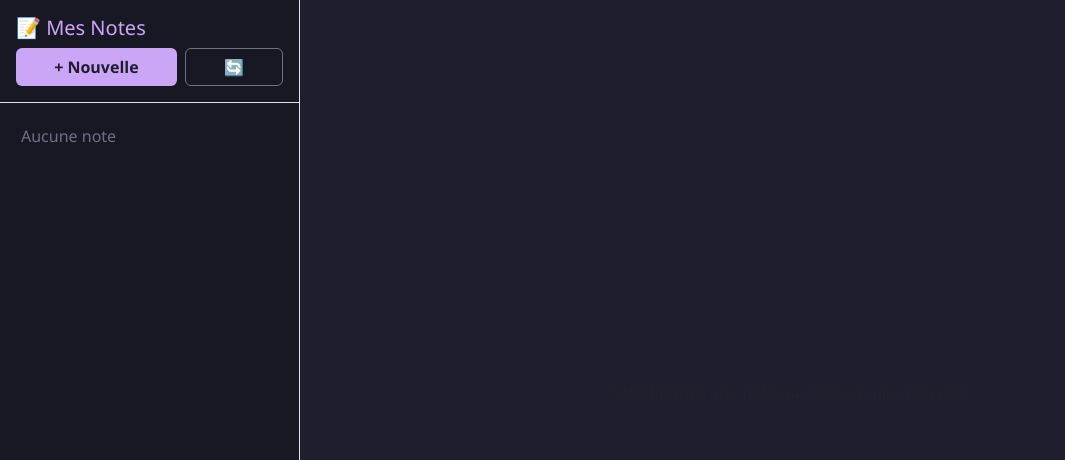
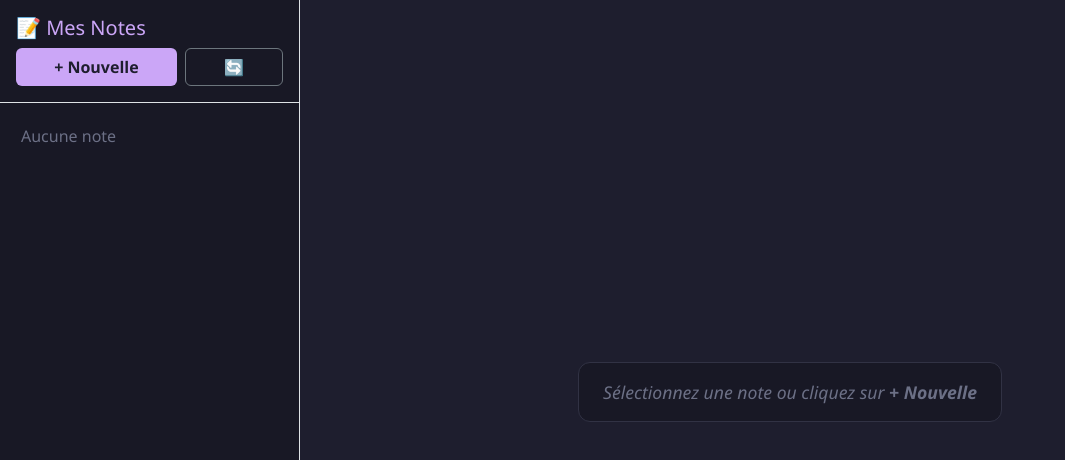
Before and after one commit to Arthure-code/tandem-notes, a website with bundled scripts: page notes-tauri/src/index.html in a window 1280 px wide. Shown: the top 460 px of the page, without its empty margins (0-1065 px from the left). Built offline with nearby package versions, Linux system fonts and the light colour scheme; no server answers.

Commit message:
Amelioration visibilite etat vide

```diff
--- a/notes-tauri/src/index.html
+++ b/notes-tauri/src/index.html
@@ -1,5 +1,6 @@
 <!DOCTYPE html>
 <html lang="fr">
+
 <head>
   <meta charset="UTF-8" />
   <meta name="viewport" content="width=device-width, initial-scale=1.0" />
@@ -7,6 +8,7 @@
   <link href="https://cdn.jsdelivr.net/npm/bootstrap@5.3.3/dist/css/bootstrap.min.css" rel="stylesheet">
   <link rel="stylesheet" href="styles.css" />
 </head>
+
 <body>
 
   <div class="d-flex vh-100 overflow-hidden">
@@ -37,8 +39,8 @@
       </div>
 
       <!-- État vide -->
-      <div id="etat-vide" class="d-flex flex-grow-1 align-items-center justify-content-center text-muted">
-        <p>Sélectionnez une note ou créez-en une nouvelle</p>
+      <div id="etat-vide" class="d-flex flex-grow-1 align-items-center justify-content-center">
+        <p>Sélectionnez une note ou cliquez sur <strong>+ Nouvelle</strong></p>
       </div>
       <!-- Vue détails -->
       <div id="vue-details" class="hidden p-4">
@@ -57,10 +59,8 @@
         <input type="text" id="input-titre"
           class="form-control form-control-lg bg-transparent border-0 border-bottom rounded-0 text-white px-0"
           placeholder="Titre de la note..." maxlength="100" />
-        <textarea id="input-details"
-          class="form-control bg-dark text-white flex-grow-1"
-          placeholder="Écrivez vos détails ici..."
-          style="min-height:200px; resize:none;"></textarea>
+        <textarea id="input-details" class="form-control bg-dark text-white flex-grow-1"
+          placeholder="Écrivez vos détails ici..." style="min-height:200px; resize:none;"></textarea>
         <div class="d-flex gap-2">
           <button id="btn-sauvegarder" class="btn btn-success">💾 Sauvegarder</button>
           <button id="btn-annuler" class="btn btn-secondary">Annuler</button>
@@ -74,4 +74,5 @@
   <script src="https://cdn.jsdelivr.net/npm/bootstrap@5.3.3/dist/js/bootstrap.bundle.min.js"></script>
   <script type="module" src="main.js"></script>
 </body>
+
 </html>
--- a/notes-tauri/src/styles.css
+++ b/notes-tauri/src/styles.css
@@ -87,6 +87,15 @@ body {
   font-style: italic;
 }
 
+#etat-vide p {
+  color: #6c7086;
+  font-size: 1.1rem;
+  font-style: italic;
+  background: #181825;
+  padding: 16px 24px;
+  border-radius: 12px;
+  border: 1px solid #313244;
+}
 .statut { font-size: 0.85rem; color: #a6e3a1; }
 .statut.erreur { color: #f38ba8; }
 .hidden { display: none !important; }
```
